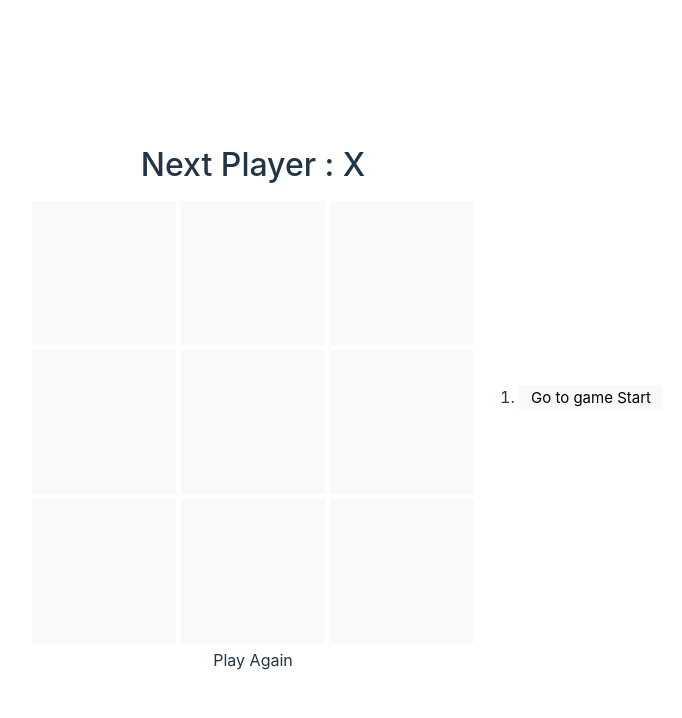
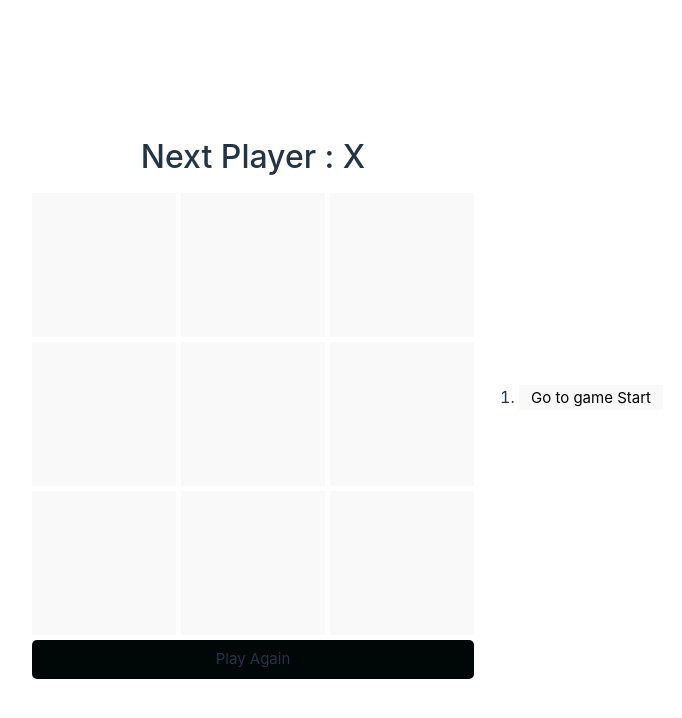
Before and after one commit to suhas991/Tic_Tac_Toe, a React (Vite) app: page / in a window 1280 px wide. Shown: the top 718 px of the page, without its empty margins (290-972 px from the left). Built offline with nearby package versions, Linux system fonts and the light colour scheme.

Commit message:
done phase 2+

```diff
--- a/src/components/Board.jsx
+++ b/src/components/Board.jsx
@@ -52,8 +52,6 @@ export default function Board({ mark, squares, onPlay }){
         status = "Next Player : " + ( mark ? 'X' : 'O' );
     }
 
-
-
     return <>
         <div className="status">{status}</div>
         <div className="board-row">
@@ -71,8 +69,5 @@ export default function Board({ mark, squares, onPlay }){
             <Square value={squares[7]} onSquareClick={()=>handleClick(7)}/>
             <Square value={squares[8]} onSquareClick={()=>handleClick(8)}/>
         </div>
-
-        <div className='Play Again'>Play Again</div>
-
     </>
 }
--- a/src/components/Game.css
+++ b/src/components/Game.css
@@ -25,3 +25,11 @@ ol{
     margin: 5px;
     padding: 0px;
 }
+.PlayAgain{
+  height: auto;
+  background-color: rgb(0, 7, 7);
+  padding: 8px;
+  border-radius: 5px;
+  text-align: center;
+  font-size: 15px;
+}
--- a/src/components/Game.jsx
+++ b/src/components/Game.jsx
@@ -33,10 +33,15 @@ export default function Game(){
     );
     });
 
+    const reset = ()=>{
+
+    }
+
     return <>
     <div className="game">
         <div className="game-board">
            <Board mark={mark} squares={currentSquares} onPlay={handlePlay}/>
+           <div className='PlayAgain' onClick={reset}>Play Again</div>
         </div>
         <div className='history'>
             <ol>
```
